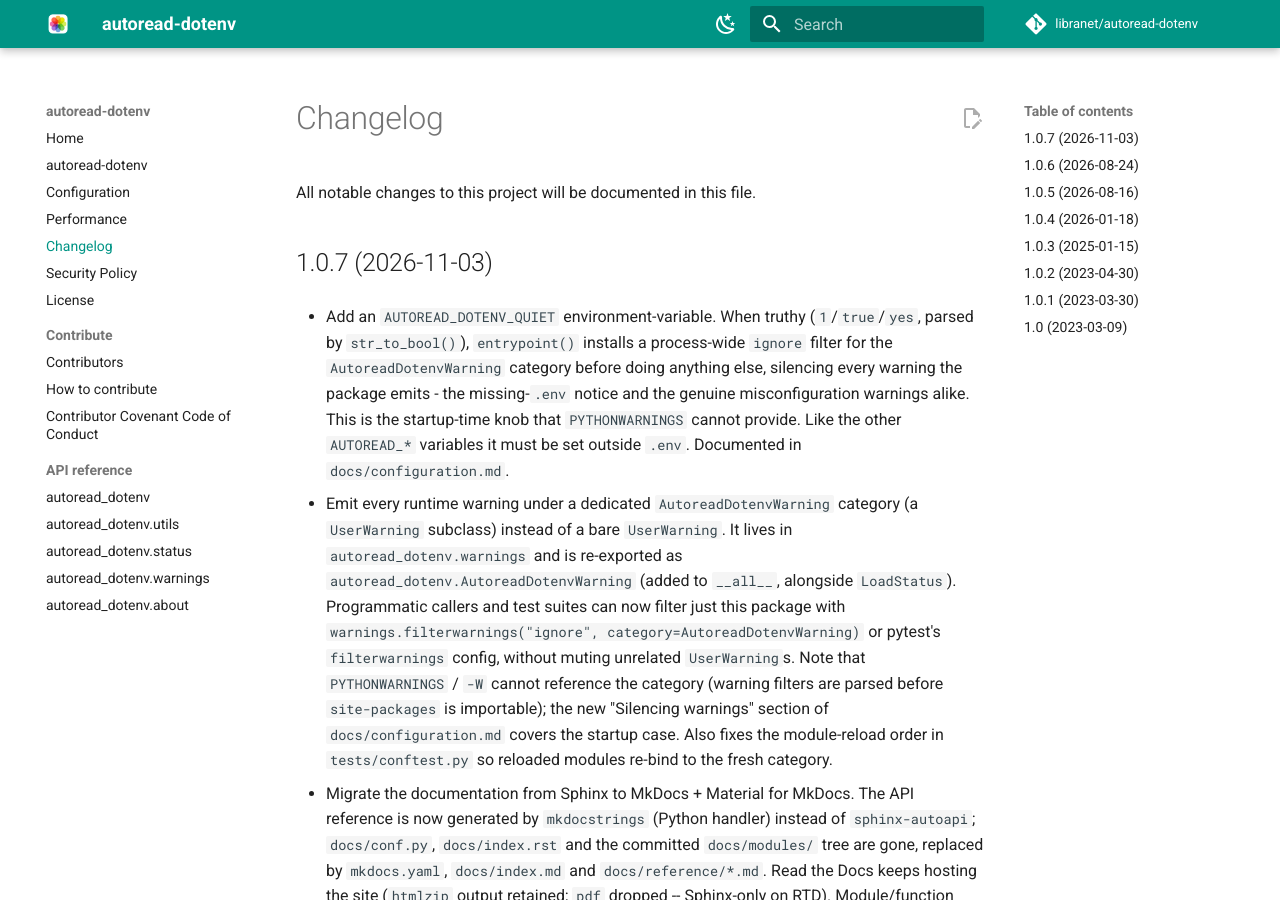
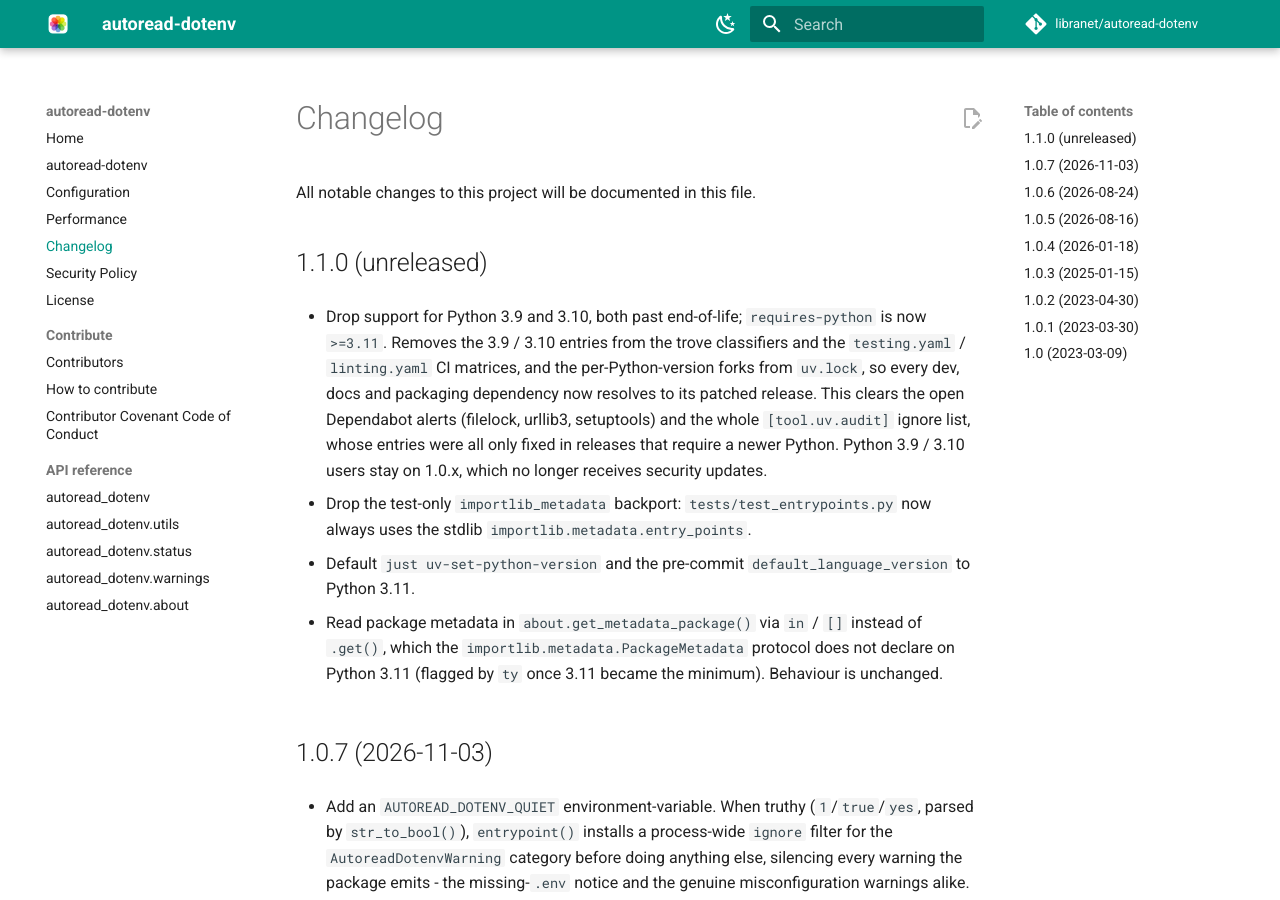
Before and after one commit to libranet/autoread-dotenv, an MkDocs documentation site: the page built from docs/changes.md, in a window 1280 px wide and 900 px high. Built offline with MkDocs 1.6.1 and Material for MkDocs 9.7.7, drawn with Linux system fonts in a browser that asks for light colours; comment, search, counter and statistics services are not loaded.

Commit message:
feat!: drop support for Python 3.9 and 3.10, prepare 1.1.0
Both versions are past end-of-life. requires-python is now >=3.11, which
removes the per-Python forks from uv.lock (159 -> 100 packages) so every
dev/docs/packaging dependency resolves to its patched release. This clears
the open Dependabot alerts and the whole [tool.uv.audit] ignore list.

- drop 3.9 / 3.10 classifiers and CI matrix entries
- drop the test-only importlib_metadata backport
- default uv-set-python-version and pre-commit to Python 3.11
- read PackageMetadata via in/[] instead of .get() (ty on 3.11)
- zip(strict=True) in property tests (ruff B905 now applies)
- bump version to 1.1.0.dev1; add 1.1.0 (unreleased) to docs/changes.md
- security policy: 1.1.x supported, 1.0.x no longer

Claude-Session: https://claude.ai/code/session_01X16aaBoLMtCEuDzPG4AXgi

```diff
--- a/.pre-commit-config.yaml
+++ b/.pre-commit-config.yaml
@@ -23,7 +23,7 @@ default_install_hook_types: [commit-msg, pre-commit]
 default_stages: [pre-commit, manual]
 
 default_language_version:
-    python: python3.10
+    python: python3.11
 
 fail_fast: true
 
--- a/docs/changes.md
+++ b/docs/changes.md
@@ -1,6 +1,26 @@
 # Changelog
 
 All notable changes to this project will be documented in this file.
+
+## 1.1.0 (unreleased)
+
+- Drop support for Python 3.9 and 3.10, both past end-of-life; `requires-python` is now `>=3.11`.
+  Removes the 3.9 / 3.10 entries from the trove classifiers and the `testing.yaml` /
+  `linting.yaml` CI matrices, and the per-Python-version forks from `uv.lock`, so every dev,
+  docs and packaging dependency now resolves to its patched release. This clears the open
+  Dependabot alerts (filelock, urllib3, setuptools) and the whole `[tool.uv.audit]` ignore
+  list, whose entries were all only fixed in releases that require a newer Python.
+  Python 3.9 / 3.10 users stay on 1.0.x, which no longer receives security updates.
+
+- Drop the test-only `importlib_metadata` backport: `tests/test_entrypoints.py` now always
+  uses the stdlib `importlib.metadata.entry_points`.
+
+- Default `just uv-set-python-version` and the pre-commit `default_language_version` to
+  Python 3.11.
+
+- Read package metadata in `about.get_metadata_package()` via `in` / `[]` instead of `.get()`,
+  which the `importlib.metadata.PackageMetadata` protocol does not declare on Python 3.11
+  (flagged by `ty` once 3.11 became the minimum). Behaviour is unchanged.
 
 ## 1.0.7 (2026-11-03)
 
--- a/docs/security.md
+++ b/docs/security.md
@@ -6,7 +6,8 @@ Only the latest released version receives security updates.
 
 | Version | Supported |
 | ------- | --------- |
-| 1.0.x   | Yes       |
+| 1.1.x   | Yes       |
+| 1.0.x   | No        |
 | 0.x     | No        |
 
 ## Reporting a Vulnerability
```
Also changed, not shown: docs/readme.md (+1 -1 lines), pyproject.toml (+2 -26 lines), 7 other files.
